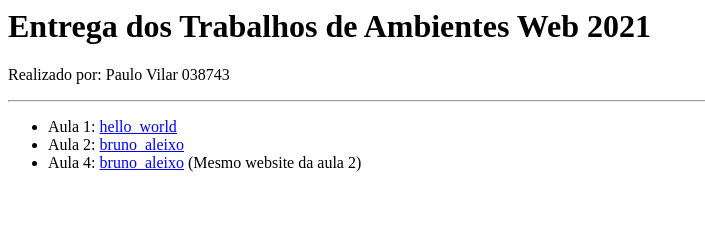
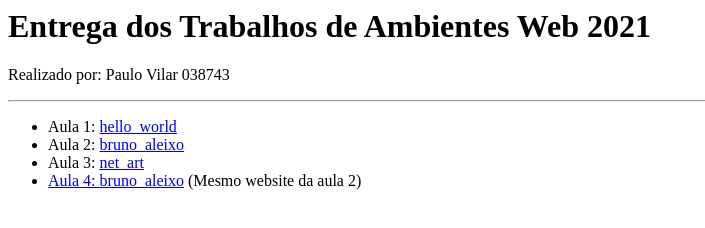
Before and after one commit to paulo-vilar/entregas, a plain HTML site: page index.html in a window 1280 px wide. Shown: the whole page, without its empty margins (0-705 px from the left). Drawn offline with Linux system fonts and the light colour scheme.

Commit message:
Update index.html

```diff
--- a/index.html
+++ b/index.html
@@ -10,6 +10,7 @@
 		<ul>
 			<li>Aula 1: <a href="https://github.com/paulo-vilar/hello_world">hello_world</a></li>
 			<li>Aula 2: <a href="https://paulo-vilar.github.io/bruno-aleixo/">bruno_aleixo</a></li>
+			<li>Aula 3: <a href="https://paulo-vilar.github.io/Net-Art/">net_art</li>
 			<li>Aula 4: <a href="https://paulo-vilar.github.io/bruno-aleixo/">bruno_aleixo</a> (Mesmo website da aula 2)</li>
 		</ul>
 	</body>
```
